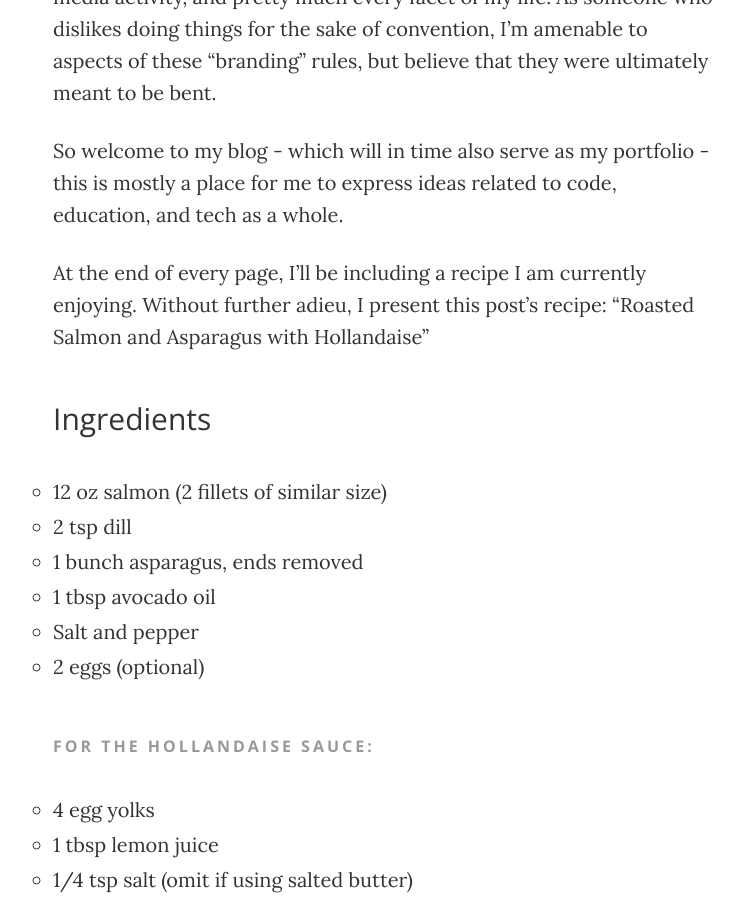
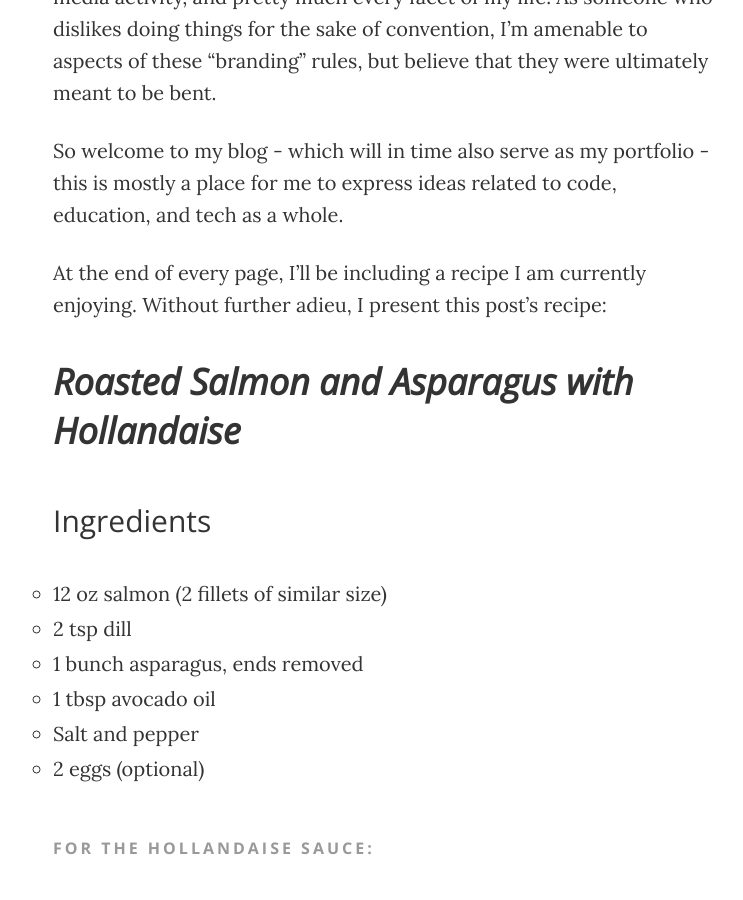
Before and after one commit to lyvinabsurdism/lyvinabsurdism.github.io, a Jekyll site: the page built from _posts/2019-4-1-welcome-and-hello.markdown, in a window 1280 px wide and 900 px high, scrolled down 596 px. Shown: the whole window, without its empty margins (257-1000 px from the left). Built offline with Jekyll 4.4.1, drawn with Linux system fonts in a browser that asks for light colours.

Commit message:
added title of dish

```diff
--- a/_posts/2019-4-1-welcome-and-hello.markdown
+++ b/_posts/2019-4-1-welcome-and-hello.markdown
@@ -10,7 +10,9 @@ I've been told to consider my look, my internet presence, my social media activi
 
 So welcome to my blog - which will in time also serve as my portfolio - this is mostly a place for me to express ideas related to code, education, and tech as a whole.
 
-At the end of every page, I'll be including a recipe I am currently enjoying. Without further adieu, I present this post's recipe: "Roasted Salmon and Asparagus with Hollandaise"
+At the end of every page, I'll be including a recipe I am currently enjoying. Without further adieu, I present this post's recipe:
+
+## Roasted Salmon and Asparagus with Hollandaise
 
 ### Ingredients
 
```
